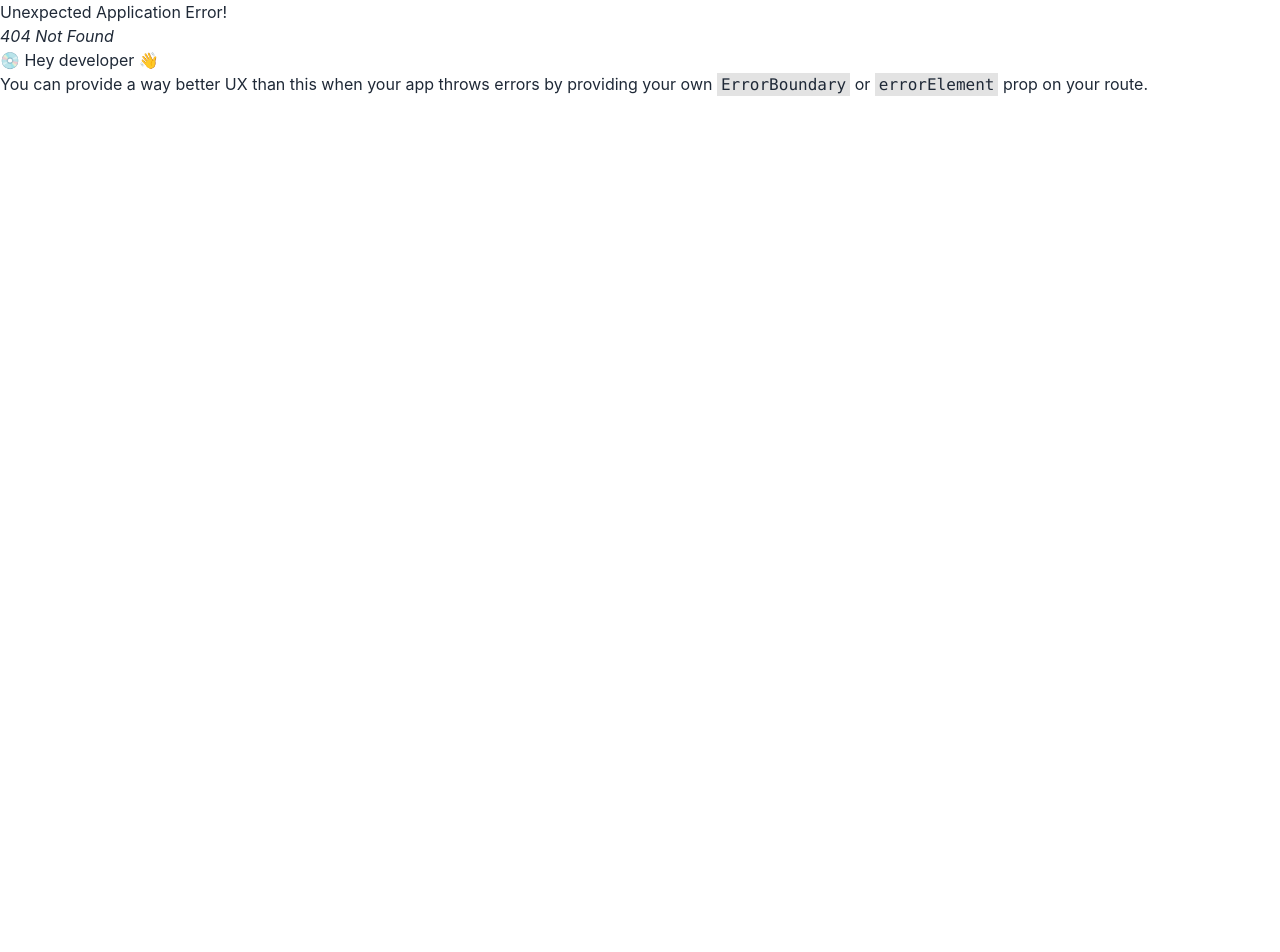
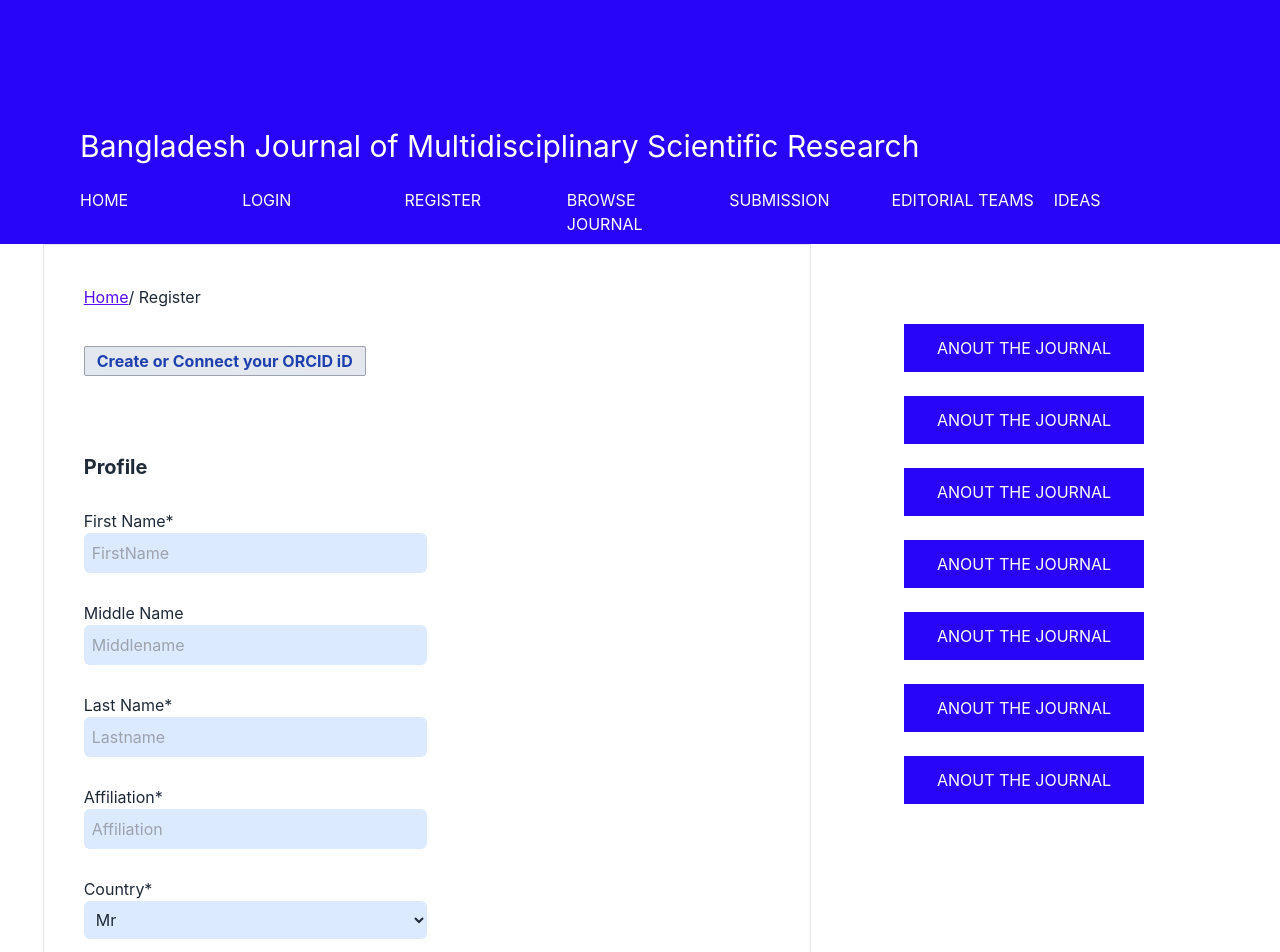
Before and after one commit to rafin8990/ideasBD-client, a React (Create React App) app: page /register in a window 1280 px wide. Before the commit this address had no page. Shown: the top 952 px of the page. Before the commit the page ends 800 px from the top, so only its background shows below. Built offline with nearby package versions, Linux system fonts and the light colour scheme.

Commit message:
page design

```diff
--- a/package.json
+++ b/package.json
@@ -6,8 +6,10 @@
     "@testing-library/jest-dom": "^5.16.5",
     "@testing-library/react": "^13.4.0",
     "@testing-library/user-event": "^13.5.0",
+    "firebase": "^9.22.2",
     "react": "^18.2.0",
     "react-dom": "^18.2.0",
+    "react-hook-form": "^7.44.3",
     "react-icons": "^4.9.0",
     "react-router-dom": "^6.12.1",
     "react-scripts": "5.0.1",
--- a/src/Pages/Home/Content/Content.js
+++ b/src/Pages/Home/Content/Content.js
@@ -7,7 +7,7 @@ import MoreDetails from "./MoreDetails";
 
 const Content = () => {
   return (
-    <div className="max-w-[1500px] mx-auto  w-full md:text-left   ">
+    <div className="max-w-[1500px] mx-auto  w-full md:text-left">
       <div className="lg:flex">
         <div className="border">
           <img src="https://i.ibb.co/Vq9qLfQ/Untitled-design.png" alt="" />
--- a/src/Pages/Home/Home.js
+++ b/src/Pages/Home/Home.js
@@ -9,6 +9,7 @@ const Home = () => {
         <div className="md:w-2/3">
           <Content></Content>
         </div>
+
         <div className="md:w-1/3">
           <RightLinks></RightLinks>
         </div>
--- /dev/null
+++ b/src/Pages/Login/Login.js
@@ -0,0 +1,89 @@
+import React from "react";
+import RightLinks from "../Home/Content/RightLinks";
+import { Link } from "react-router-dom";
+import { useForm } from "react-hook-form";
+
+const Login = () => {
+  const {
+    register,
+    handleSubmit,
+    formState: { errors },
+  } = useForm();
+  const onSubmit = (data) => console.log(data);
+  console.log(errors);
+  return (
+    <div>
+      <div className="lg:flex justify-center max-w-[1500px] mx-auto  w-full md:text-left ">
+        <div className="lg:w-[60%] border px-10 py-10">
+          <div className="flex">
+            <Link className="btn-link" to="/">
+              Home
+            </Link>
+            <p> / Login</p>
+          </div>
+          <div className="h-full">
+            <form
+              className="mt-20 flex flex-col gap-7"
+              onSubmit={handleSubmit(onSubmit)}>
+              <div className="flex flex-col">
+                <label htmlFor="username">Username*</label>
+                <input
+                  className="w-[50%] bg-blue-100 p-2 rounded-md"
+                  type="text"
+                  placeholder="username"
+                  {...register("username", { required: true })}
+                />
+              </div>
+
+              <div className="flex flex-col gap-2">
+                <label htmlFor="username">Password*</label>
+                <input
+                  className="w-[50%] bg-blue-100 p-2 rounded-md"
+                  type="password"
+                  placeholder="password"
+                  {...register("password", { required: true })}
+                />
+                <Link className="btn-link">Forget Your Password</Link>
+
+                <div>
+                  <input
+                    {...register("keepmelogedin", { required: true })}
+                    type="radio"
+                    value=""
+                  />
+
+                  <label className="ms-2 mt-5" htmlFor="keepmelogedin">
+                    Keep Me Logged in
+                  </label>
+                </div>
+              </div>
+
+              <div className="w-[50%] flex justify-center gap-10">
+                <Link
+                to='/register'
+                className="btn-link">Register</Link>
+                <button
+                  className="text-blue-800
+                  font-bold border
+                  border-gray-400
+                  rounded-sm
+                  bg-gradient-to-tr
+                  from-slate-200
+                  to-gray-200 px-3 py-1 w-15"
+                  type="submit">
+                  Login
+                </button>
+              </div>
+            </form>
+          </div>
+        </div>
+
+        <div className="lg:w-1/3">
+          <RightLinks></RightLinks>
+        </div>
+      </div>
+    </div>
+  );
+};
+
+export default Login;
--- /dev/null
+++ b/src/Pages/Register/Register.js
@@ -0,0 +1,154 @@
+import React from "react";
+import RightLinks from "../Home/Content/RightLinks";
+import { Link } from "react-router-dom";
+import { useForm } from "react-hook-form";
+
+const Register = () => {
+  const {
+    register,
+    handleSubmit,
+    formState: { errors },
+  } = useForm();
+  const onSubmit = (data) => console.log(data);
+  console.log(errors);
+  return (
+    <div>
+      <div className="lg:flex justify-center max-w-[1500px] mx-auto  w-full md:text-left ">
+        <div className="lg:w-[60%] border px-10 py-10">
+          <div className="flex">
+            <Link className="btn-link" to="/">
+              Home
+            </Link>
+            <p> / Register</p>
+          </div>
+          <div className="h-full">
+            <div className="mt-10">
+              <Link
+                className="text-blue-800
+                font-bold border
+              border-gray-400  rounded-sm
+                bg-gradient-to-tr
+              from-slate-200 to-gray-200
+                px-3 py-1 w-15"
+              >
+                Create or Connect your ORCID iD
+              </Link>
+            </div>
+            <form
+              className="mt-20 flex flex-col gap-7"
+              onSubmit={handleSubmit(onSubmit)}>
+              <p className="text-xl font-bold">Profile</p>
+              <div className="flex flex-col">
+                <label htmlFor="FirstName">First Name*</label>
+                <input
+                  className="w-[50%] bg-blue-100 p-2 rounded-md"
+                  type="text"
+                  placeholder="FirstName"
+                  {...register("FirstName", { required: true })}
+                />
+              </div>
+              {/*  */}
+              <div className="flex flex-col">
+                <label htmlFor="Middlename">Middle Name</label>
+                <input
+                  className="w-[50%] bg-blue-100 p-2 rounded-md"
+                  type="text"
+                  placeholder="Middlename"
+                  {...register("Middlename", { required: true })}
+                />
+              </div>
+              {/*  */}
+              <div className="flex flex-col">
+                <label htmlFor="Lastname">Last Name*</label>
+                <input
+                  className="w-[50%] bg-blue-100 p-2 rounded-md"
+                  type="text"
+                  placeholder="Lastname"
+                  {...register("Lastname", { required: true })}
+                />
+              </div>
+              {/*  */}
+              <div className="flex flex-col">
+                <label htmlFor="Affiliation">Affiliation*</label>
+                <input
+                  className="w-[50%] bg-blue-100 p-2 rounded-md"
+                  type="text"
+                  placeholder="Affiliation"
+                  {...register("Affiliation", { required: true })}
+                />
+              </div>
+              {/*  */}
+              <div className="flex flex-col ">
+              <label htmlFor="country">Country*</label>
+                <select className="w-[50%] bg-blue-100 p-2 rounded-md" {...register("Title", { required: true })}>
+                  <option value="Mr">Mr</option>
+                  <option value="Mrs">Mrs</option>
+                  <option value="Miss">Miss</option>
+                  <option value="Dr">Dr</option>
+                </select>
+              </div>
+              {/*  */}
+              <p className="text-xl font-bold">Login</p>
+              <div className="flex flex-col">
+                <label htmlFor="email">Email*</label>
+                <input
+                  className="w-[50%] bg-blue-100 p-2 rounded-md"
+                  type="email"
+                  placeholder="email"
+                  {...register("email", { required: true })}/>
+              </div>
+              {/*  */}
+              <div className="flex flex-col">
+                <label htmlFor="email">Username*</label>
+                <input
+                  className="w-[50%] bg-blue-100 p-2 rounded-md"
+                  type="username"
+                  placeholder="username"
+                  {...register("username", { required: true })}/>
+              </div>
+
+              {/*  */}
+              <div className="flex flex-col gap-2">
+                <label htmlFor="username">Password*</label>
+                <input
+                  className="w-[50%] bg-blue-100 p-2 rounded-md"
+                  type="password"
+                  placeholder="password"
+                  {...register("password", { required: true })}
+                />
+
+              </div>
+              {/*  */}
+              <div className="flex flex-col gap-2">
+                <label htmlFor="username">Repeat Password*</label>
+                <input
+                  className="w-[50%] bg-blue-100 p-2 rounded-md"
+                  type="password"
+                  placeholder="password"
+                  {...register("password", { required: true })}
+                />
+              </div>
+
+              <div className="w-[50%] flex justify-center gap-10">
+                <Link
+                to='/login'
+                className="btn-link">Login</Link>
+                <button
+                  className="text-blue-800 font-bold border border-gray-400  rounded-sm  bg-gradient-to-tr    from-slate-200 to-gray-200 px-3 py-1 w-15"
+                  type="submit" >
+                  Register
+                </button>
+              </div>
+            </form>
+          </div>
+        </div>
+
+        <div className="lg:w-1/3">
+          <RightLinks></RightLinks>
+        </div>
+      </div>
+    </div>
+  );
+};
+
+export default Register;
--- /dev/null
+++ b/src/Pages/Submission/Submission.js
@@ -0,0 +1,11 @@
+import React from 'react';
+
+const Submission = () => {
+    return (
+        <div>
+            submission
+        </div>
+    );
+};
+
+export default Submission;
--- a/src/Shared/Navbar/Navbar.js
+++ b/src/Shared/Navbar/Navbar.js
@@ -10,9 +10,16 @@ const Navbar = () => {
         </Link>
         <div className=" lg:flex items-center uppercase w-full">
           <div className="w-full  grid  grid-cols-3 sm:grid-cols-4 md:grid-cols-4 lg:grid-cols-7  mt-6 gap-4">
-            <Link className="hover:underline underline-offset-2 w-full">Home</Link>
-            <Link className="hover:underline underline-offset-2 w-full">login</Link>
-            <Link className="hover:underline underline-offset-2 w-full">Register</Link>
+            <Link
+            className="hover:underline underline-offset-2 w-full">Home</Link>
+
+            <Link
+            to='/login'
+            className="hover:underline underline-offset-2 w-full">login</Link>
+
+            <Link
+            to='/register'
+            className="hover:underline underline-offset-2 w-full">Register</Link>
 
             <div className="dropdown dropdown-hover">
               <label tabIndex={0} className="text-white cursor-pointer w-full">Browse Journal</label>
```
Also changed, not shown: src/Layouts/Main/Main.js (+5 -5 lines), src/Routes/Router.js (+11 -1 lines), 1 other file (tests, documents, lock files or other folders).
